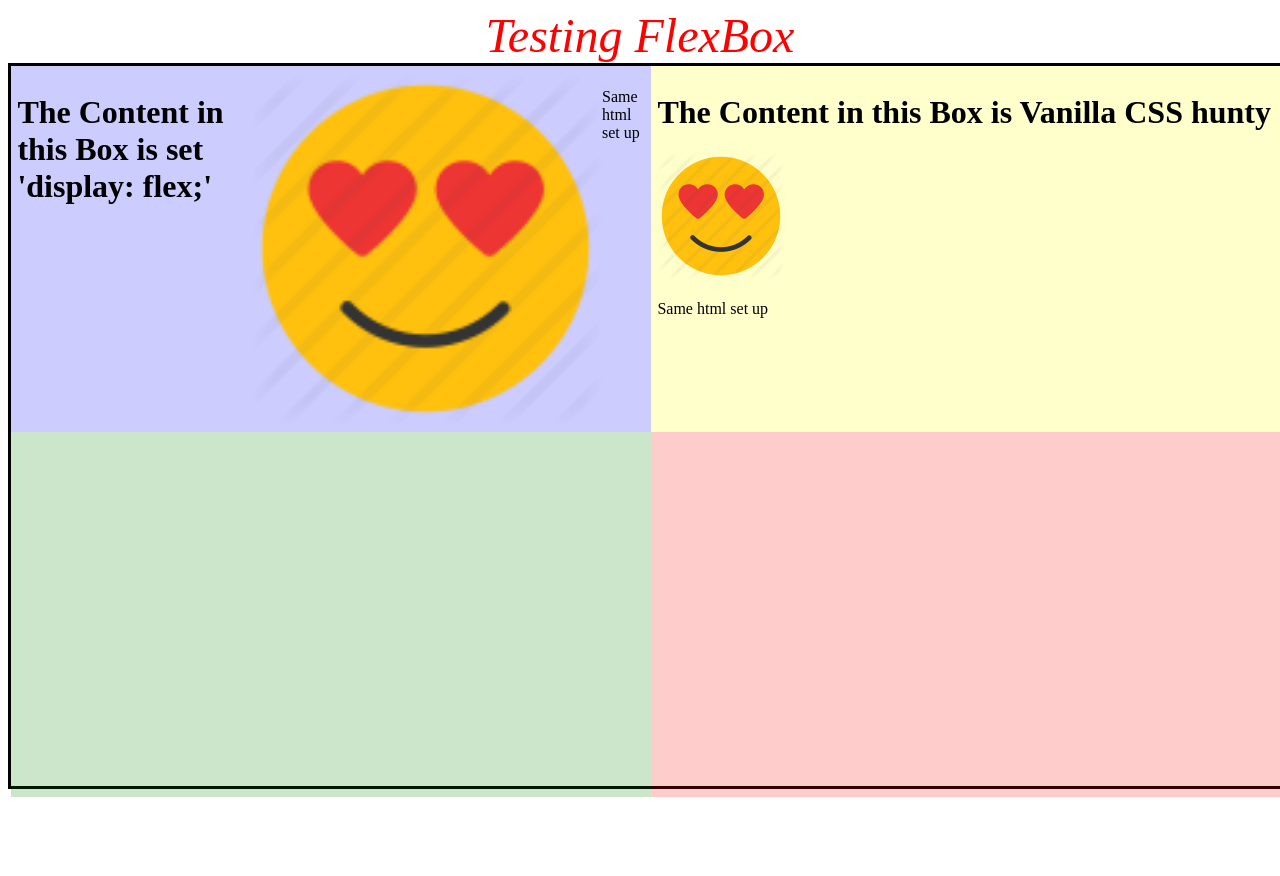
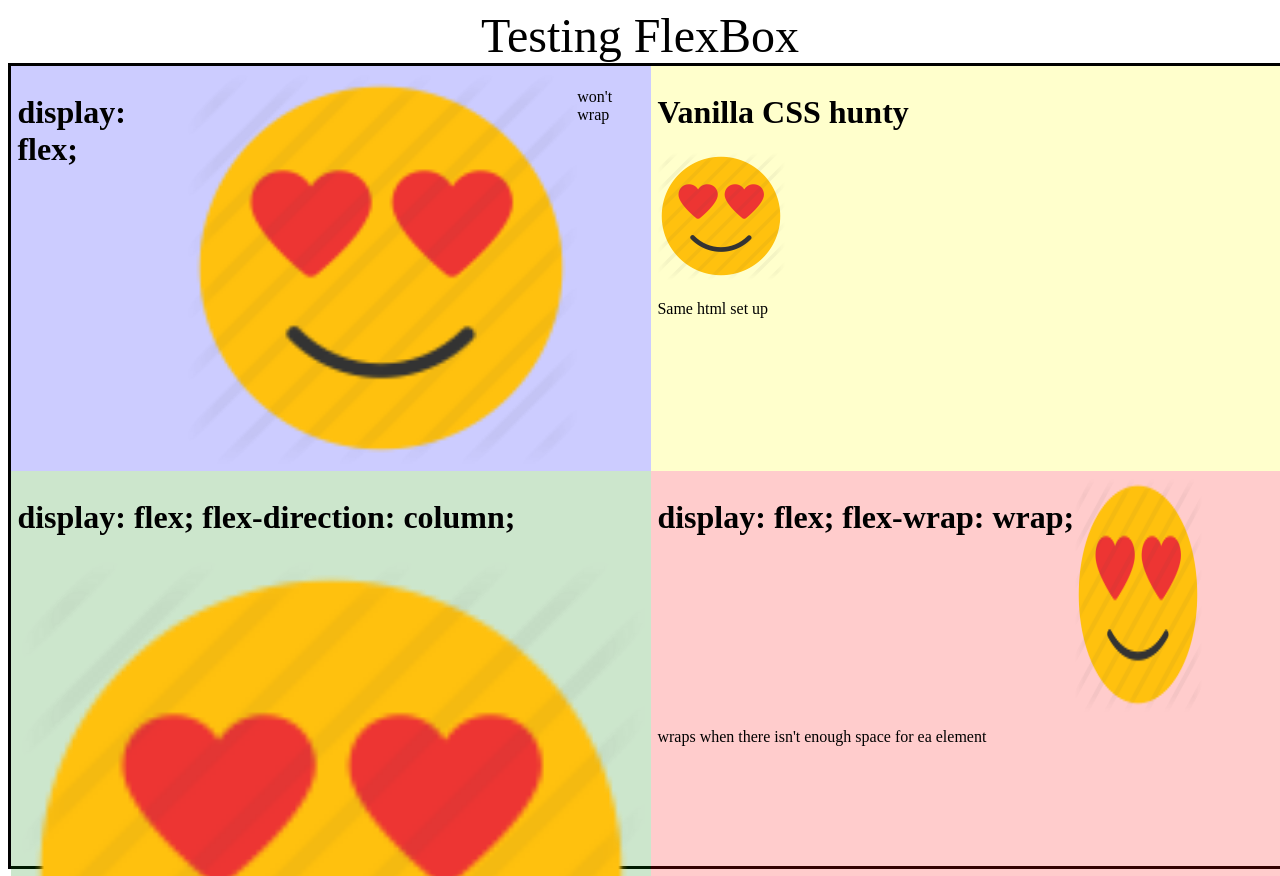
Before and after one commit to twinklefingers/flexbox_tests, a plain HTML site: page index.html in a window 1280 px wide. Before the commit the page ends 800 px from the top, so only its background shows below. Drawn offline with Linux system fonts and the light colour scheme.

Commit message:
testing flex-direction, added notes

```diff
--- a/index.html
+++ b/index.html
@@ -15,21 +15,42 @@
     <header>Testing FlexBox</header>
     <div class="container">
         <div class="box top-right">
-          <h1>The Content in this Box is Vanilla CSS hunty</h1>
-          <img src="./Emoticon.png"/>
-          <p>Same html set up</p>
+            <h1>Vanilla CSS hunty</h1>
+            <img src="./Emoticon.png" />
+            <p>Same html set up</p>
         </div>
         <div class="box top-left">
-          <h1>The Content in this Box is set 'display: flex;'</h1>
-          <img src="./Emoticon.png"/>
-          <p>Same html set up</p>
+            <h1>display: flex;</h1>
+            <img src="./Emoticon.png" />
+            <p>won't wrap</p>
+            <!-- <p>Same html set up</p> -->
         </div>
         <div class="box bottom-right">
+            <h1>display: flex; flex-wrap: wrap;</h1>
+            <img src="./Emoticon.png" />
+            <!-- <p>Same html set up</p> -->
+            <p>wraps when there isn't enough space for ea element</p>
         </div>
         <div class="box bottom-left">
+            <h1>display: flex; flex-direction: column;</h1>
+            <img src="./Emoticon.png" />
+            <p>Same html set up</p>
+            <!-- <p>won't wrap</p> -->
         </div>
     </div>
 
+<!-- <footer>
+        <h2>Notes:</h2>
+        <ul>
+            <li>- flex-wrap: wrap-reverse is pointless, right? </li>
+            <li>- default settings for 'display: flex;'</li>
+            <ul>
+                <li>flex-wrap: nowrap;</li>
+                <li>flex-direction: row;</li>
+            </ul>
+            <li>- flex-direction: row-reverse; and column-reverse; are also things to test</li>
+        </ul>
+    </footer> -->
 
 
 </body>
--- a/styles.css
+++ b/styles.css
@@ -1,9 +1,36 @@
 header {
-    color: red;
+    /*color: red;*/
     text-align: center;
-    font-style: italic;
+    font-weight: lighter;
+    /*font-style: italic;*/
     font-size: 3em;
     width: 100%;
+}
+
+
+/*footer {
+    clear: both;
+    background-color: white;
+    width: 100%;
+    display: block;
+    position: absolute;
+    z-index: 1;
+    bottom: 0;
+
+}*/
+
+footer {
+    position: absolute;
+    right: 0;
+    bottom: 0;
+    left: 0;
+    padding: 1rem;
+    background-color: #efefef;
+    /*text-align: center;*/
+}
+
+footer > ul {
+  list-style: none;
 }
 
 .box {
@@ -11,6 +38,7 @@ header {
     width: 49%;
     height: 49%;
     padding: .5%;
+    overflow: auto;
     /*border: thin solid black;*/
     /*display: block;*/
 }
@@ -27,19 +55,23 @@ header {
 }
 
 .bottom-right {
+    float: right;
     background-color: hsla(0, 100%, 50%, .2);
-    float: right;
+    display: flex;
+    flex-wrap: wrap;
 }
 
 .bottom-left {
     float: left;
     background-color: hsla(120, 100%, 25%, .2);
+    display: flex;
+    flex-direction: column;
 }
 
 .container {
     position: absolute;
     width: 100%;
-    height: 90%;
+    height: 100%;
     border: medium solid black;
     display: block;
 }
```
Also changed, not shown: screenshot.png (added), 2 other files.
